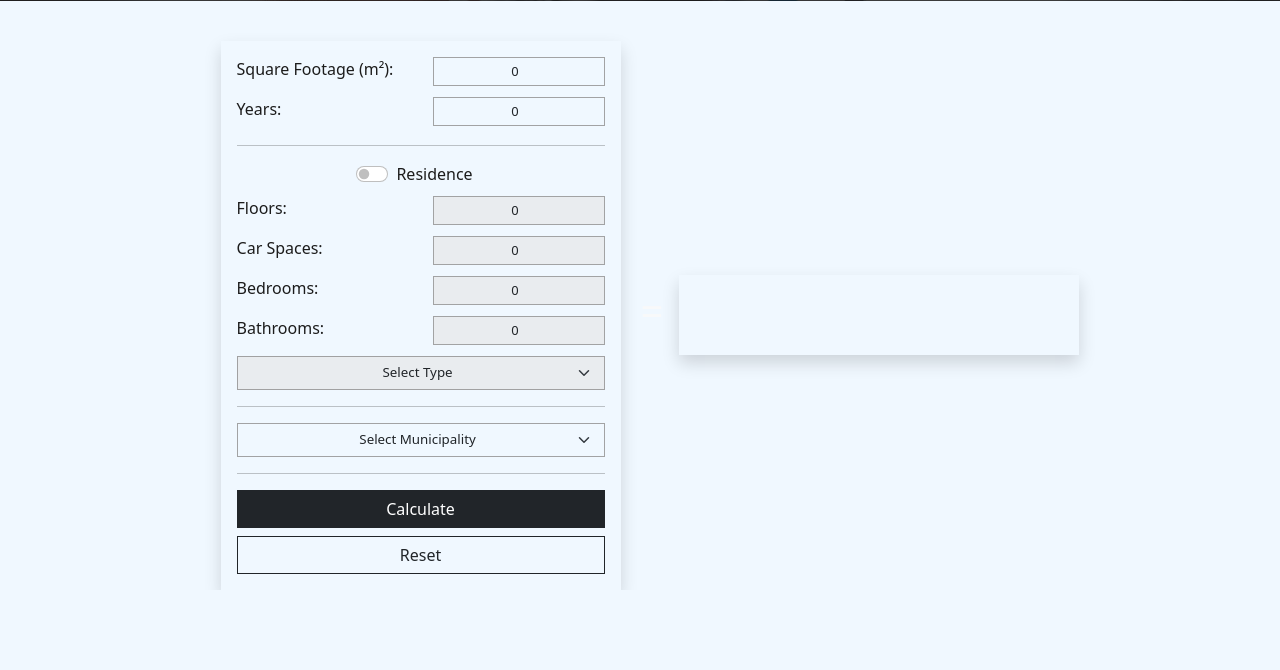
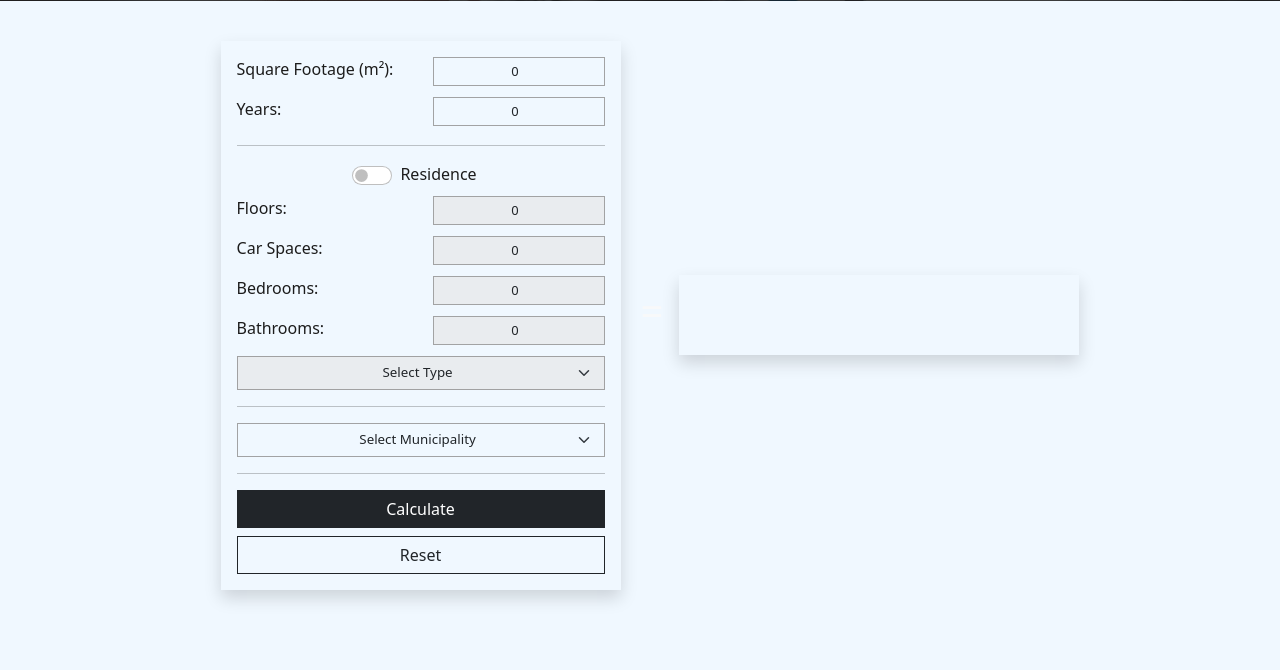
Before and after one commit to lbctorreverde/Ethits-RealEstate, a PHP site: page /assetvalue.php in a window 1280 px wide. Shown: the part 289-959 px from the top of the page. Before the commit the page ends 879 px from the top, so only its background shows below. Run offline with PHP 8.4, Linux system fonts and the light colour scheme; the visitor is signed in with stand-in values (Sample User, id 1); data comes from the database, SQL or seed files in the repository; data that the repository does not hold is empty; some libraries are stand-ins or nearby versions.

Commit message:
assetvalue.php update

```diff
--- a/assetvalue.php
+++ b/assetvalue.php
@@ -127,6 +127,8 @@ include_once 'header.php';
     </div>
 </div>
 
+<div class="bottomdiv"></div>
+
 <div id="snackbar" class="toasterror">Invalid Input</div>
 
 <script>
--- a/css/assetvalue.css
+++ b/css/assetvalue.css
@@ -18,6 +18,10 @@ body {
     height: 20vh;
     margin-bottom: 5vh;
     color: rgb(236, 236, 236);
+}
+
+.bottomdiv {
+    height: 10vh;
 }
 
 .result {}
@@ -63,6 +67,18 @@ button {
     background-color: rgb(237, 246, 255);
     border-color: #000000dc;
     box-shadow: none;
+}
+
+.form-switch .form-check-input {
+    height: 19px;
+    width: 40px;
+
+}
+.form-switch .form-check-input:focus {
+    border-color: rgba(0, 0, 0, 0.25);
+    outline: 0;
+    box-shadow: 0 0 0 0 rgba(0, 0, 0, 0);
+
 }
 
 /* Error Toast */
--- a/js/assetvalue.js
+++ b/js/assetvalue.js
@@ -154,7 +154,7 @@ function calculate() {
         solve = solve + propertytypetotal + totalMisc + perunitfloor;
 
 
-        var res = document.getElementById('result').textContent = "₱ " + solve.toLocaleString("en-US");
+        var res = document.getElementById('result').textContent = "₱ " + solve.toLocaleString("en-US") + "\nis the value of your property";
 
     }
 
```
